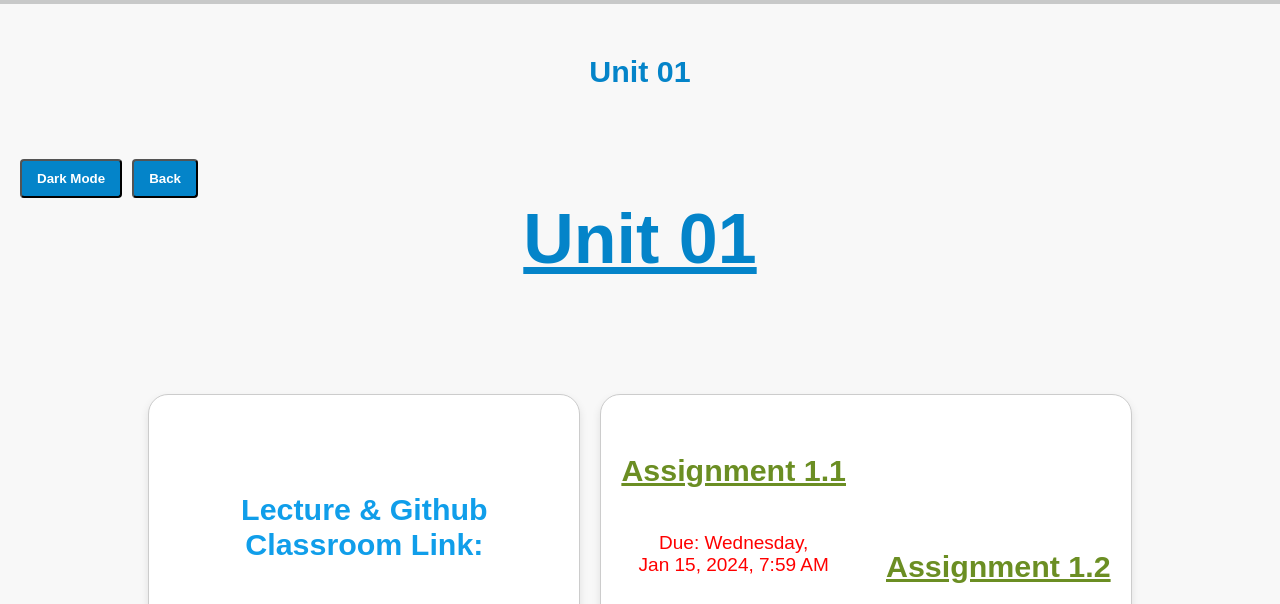
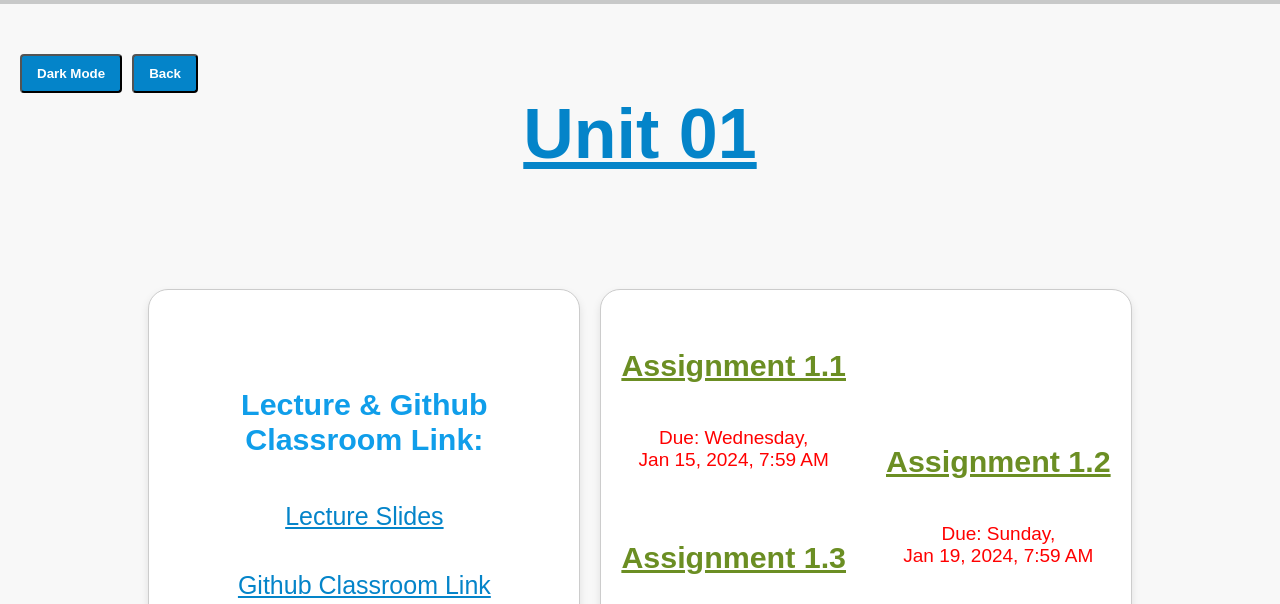
Before and after one commit to one-sketch/gcis1234-2245, a plain HTML site: page unit1.html in a window 1280 px wide. Shown: the part 126-730 px from the top of the page. Drawn offline with Linux system fonts and the light colour scheme.

Commit message:
removed h2

```diff
--- a/unit1.html
+++ b/unit1.html
@@ -33,7 +33,6 @@
                     </ul>
                 </div>
             </nav>
-            <h2>Unit 01</h2>
 
 
             <div class="header-container">
```
